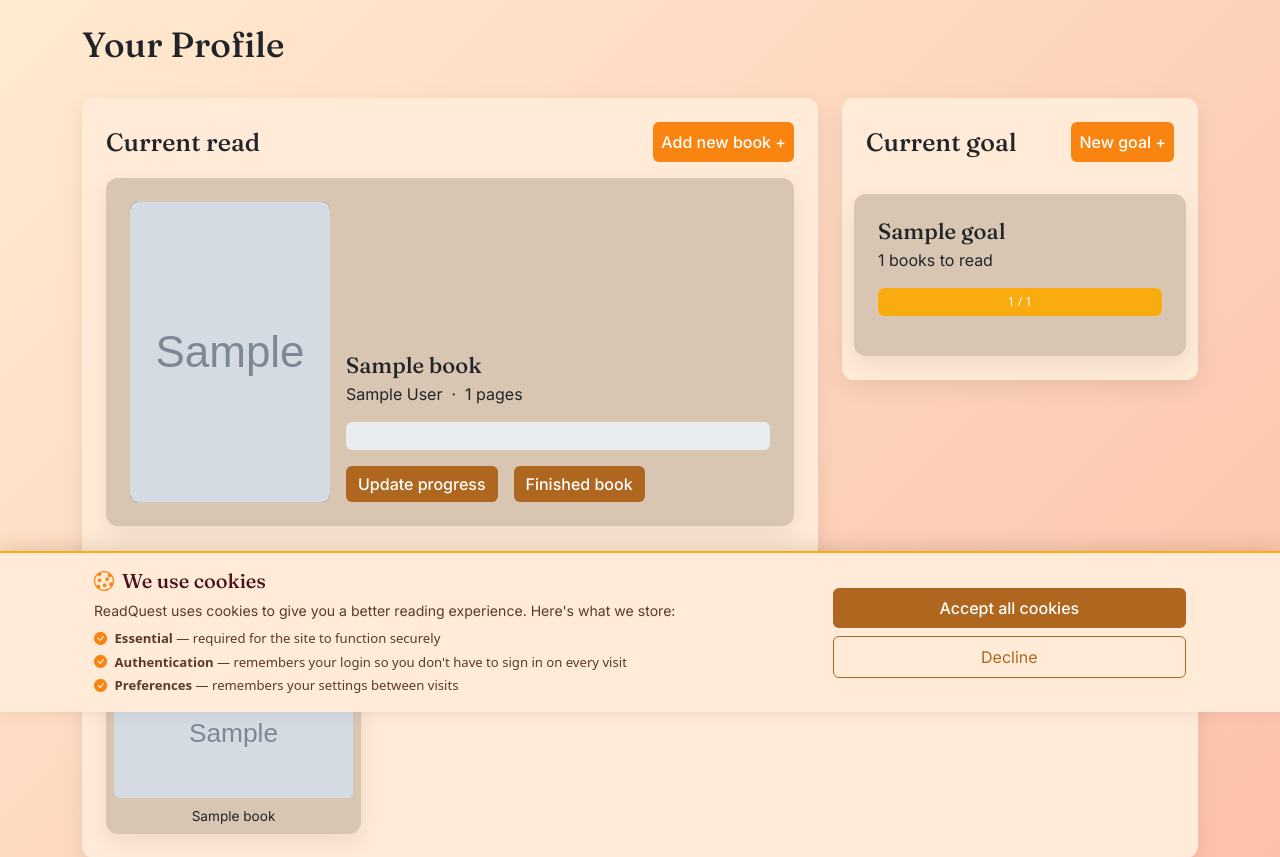
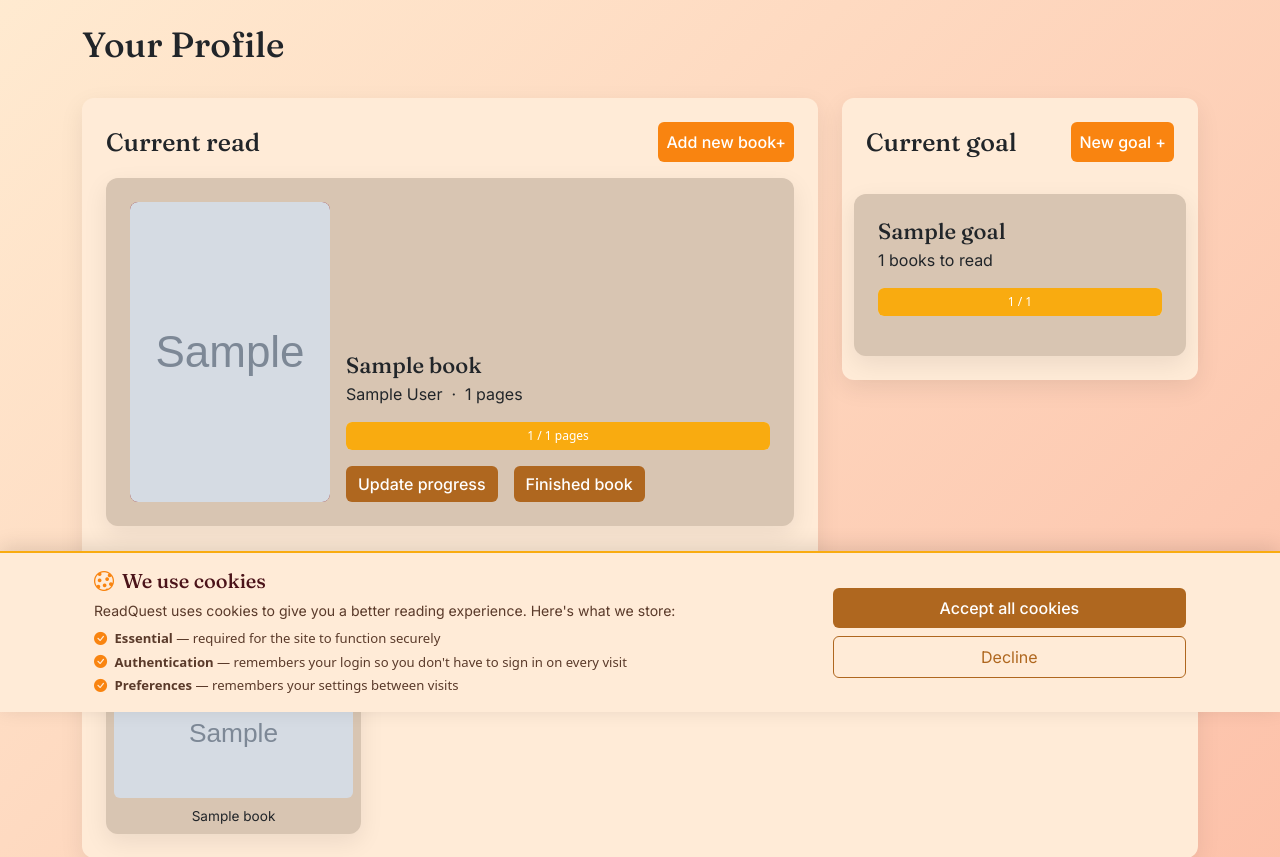
Before and after one commit to ScottVint/inttech_group_project, a Django app: page /readquest/profile/ in a window 1280 px wide. Shown: the part 88-945 px from the top of the page. Run offline with Django 5.2, Linux system fonts and the light colour scheme; a user stored in the database is signed in; tables that the repository leaves empty hold one stand-in row (values such as "Sample post"); grey boxes marked "Sample" are stand-in pictures.

Commit message:
feat: progress bar logic updated

```diff
--- a/readquest/views.py
+++ b/readquest/views.py
@@ -93,6 +93,7 @@ def home(request):
 
 @login_required
 def book_list(request):
+    context_dict = {}
     context_dict['read_books'] = Book.objects.filter(read_by=request.user)
     context_dict['wishlisted'] = Book.objects.filter(wishlisted_by=request.user)
     return render(request, 'readquest/home.html', context=context_dict)
@@ -105,6 +106,7 @@ def profile(request):
     context_dict['wishlisted'] = Book.objects.filter(wishlisted_by=request.user)
     context_dict['badges'] = Achievement.objects.filter(earners=request.user)
     context_dict['goals'] = current_goals(request.user)
+    context_dict['progress_records'] = current_book_progress(request.user)
 
     return render(request, 'readquest/profile.html', context=context_dict)
 
@@ -266,5 +268,40 @@ def catalogue(request):
 
 
 @login_required
-def update_progress(request):
-    return render(request)
+def update_progress(request, book_id):
+
+    # get number of pages read on that book
+    if request.method == 'POST':
+        print(request.POST)  # add this
+        pages_read = int(request.POST.get('pages_read', 0))
+        book = Book.objects.get(id=book_id)
+
+        # check current progress and update the current page
+        try:
+            progress = ProgressRecord.objects.get(owner=request.user, book=book)
+            progress.stage_current = pages_read
+            progress.save()
+
+        #  if the progress doesn't exist
+        except ProgressRecord.DoesNotExist:
+            ProgressRecord.objects.create(
+                owner=request.user,
+                book=book,
+                name=f"{request.user.username}_{book.title}",
+                stage_final=book.pages,
+                stage_current=pages_read,
+            )
+
+    return redirect('readquest:profile')
+
+
+def current_book_progress(user):
+    records = ProgressRecord.objects.filter(owner=user)
+
+    for record in records:
+        if record.stage_final and record.stage_final > 0:
+            record.percent = round((record.stage_current / record.stage_final) * 100)
+        else:
+            record.percent = 0
+
+    return records
--- a/templates/readquest/add_goal.html
+++ b/templates/readquest/add_goal.html
@@ -10,7 +10,7 @@
 
 
 
-                <!-- Manual Upload Tab -->
+                <!-- GoalForm -->
                 <div class="tab-pane fade show active" id="manualTab" role="tabpanel">
                     <form action="{% url 'readquest:add-goal' %}" method="post" enctype="multipart/form-data">
                         {% csrf_token %}
--- a/templates/readquest/profile.html
+++ b/templates/readquest/profile.html
@@ -20,8 +20,9 @@ Profile
 
                 <div class="d-flex justify-content-between align-items-center mb-3">
                     <h2 class="mb-0">Current read</h2>
-                    <button class="button btn p-2" data-bs-toggle="modal" data-bs-target="#addBookModal">Add new book
-                        +</button>
+                    <button class="button btn p-2" data-bs-toggle="modal" data-bs-target="#addBookModal">Add new
+                        book+</button>
+                    {% include 'readquest/add_book_modal.html' %}
 
                 </div>
 
@@ -43,15 +44,21 @@ Profile
                         <p class="mb-3">{{ book.author }} &nbsp;·&nbsp; {{ book.pages|default:'?' }} pages</p>
 
                         <!-- Progress bar -->
+                        {% for record in progress_records %}
+
+                        {% if record.book_id == book.id %}
                         <div class="progress mb-3" style="height: 28px;">
-                            <div class="progress-bar" role="progressbar" style="width:0%;" aria-valuenow="0"
-                                aria-valuemin="0" aria-valuemax="100">
-                                0%
+                            <div class="progress-bar" role="progressbar" style="width: {{ record.percent|default:0 }}%;"
+                                aria-valuenow="{{ record.percent|default:0 }}" aria-valuemin="0" aria-valuemax="100">
+                                {{ record.stage_current }} / {{ book.pages }} pages
                             </div>
                         </div>
+                        {% endif %}
+                        {% endfor %}
 
                         <div class="d-flex gap-3">
-                            <button class="button_two btn" data-bs-toggle="modal" data-bs-target="#updateProgress{{ book.id}}"> Update progress</button>
+                            <button class="button_two btn" data-bs-toggle="modal"
+                                data-bs-target="#updateProgress{{ book.id}}"> Update progress</button>
                             {% include 'readquest/update_progress_modal.html' %}
                             <form method="post" action="{% url 'readquest:finish-book' book.id %}">
                                 {% csrf_token %}
@@ -88,8 +95,8 @@ Profile
 
                             <!-- Progress bar -->
                             <div class="progress mb-3" style="height: 28px;">
-                                    <div class="progress-bar" role="progressbar" style="width: {{ goal.progress }}%;" aria-valuenow="{{ goal.progress}}"
-                                        aria-valuemin="0" aria-valuemax="100">
+                                <div class="progress-bar" role="progressbar" style="width: {{ goal.progress }}%;"
+                                    aria-valuenow="{{ goal.progress}}" aria-valuemin="0" aria-valuemax="100">
                                     {{ goal.books_read }} / {{ goal.books }}
                                 </div>
                             </div>
--- a/templates/readquest/update_progress_modal.html
+++ b/templates/readquest/update_progress_modal.html
@@ -26,11 +26,15 @@
                                     class="book_cover_img">
                                 {% endif %}
                             </div>
-                            <div class="col-6">
+                            <div class="col-8">
                                 <h3>{{book.title}}</h3>
                                 <div class="col-12">
+
                                     <label class="form-label">Current page<span class="text-danger">*</span></label>
-                                    <input type="number" class="form-control col-3" name="books" required min="1">
+                                    <div class="col-3">
+                                        <input type="number" class="form-control col-3" name="pages_read" required
+                                            min="1">
+                                    </div>
                                     <p class="mt-1">out of {{book.pages}}</p>
                                 </div>
 
```
Also changed, not shown: readquest/forms.py (line endings or trailing spaces), readquest/models.py (line endings or trailing spaces). Lines whose indentation alone changed are shown as unchanged.
